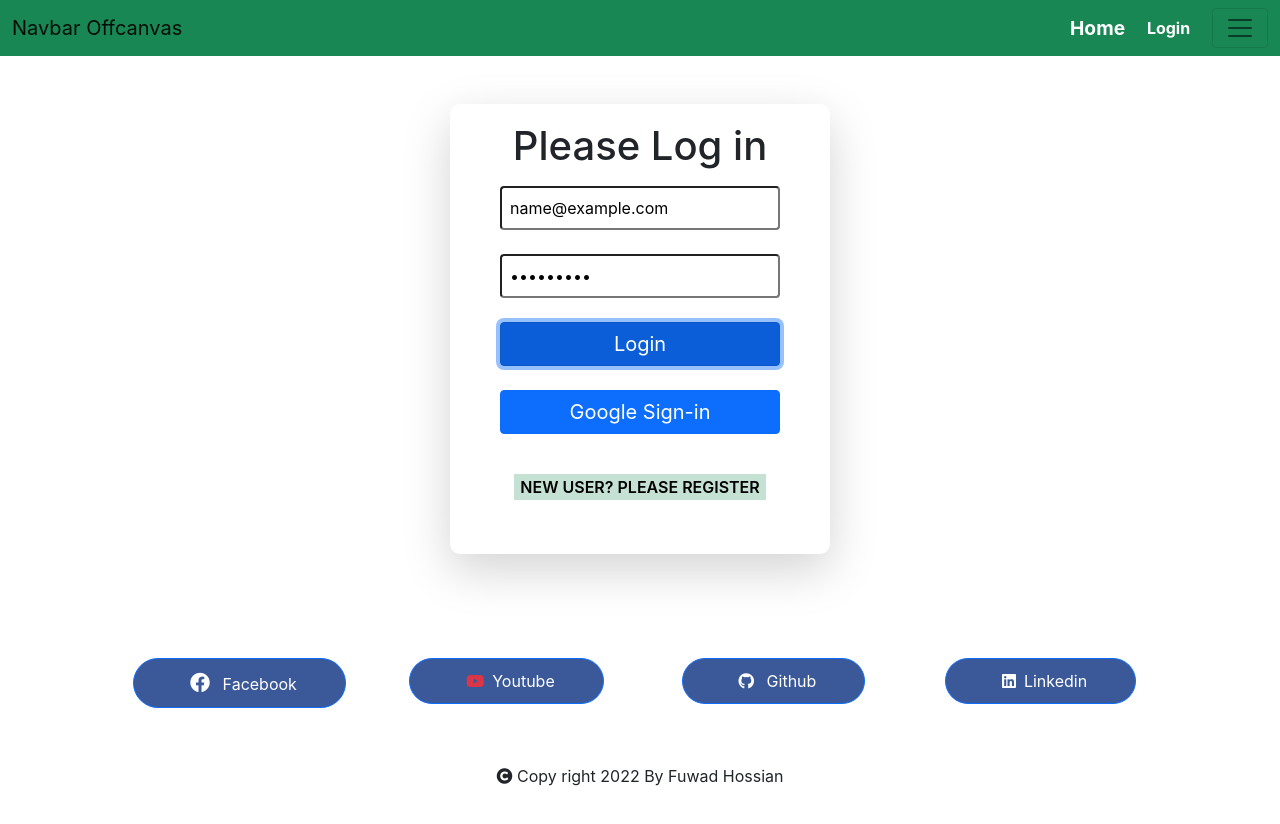
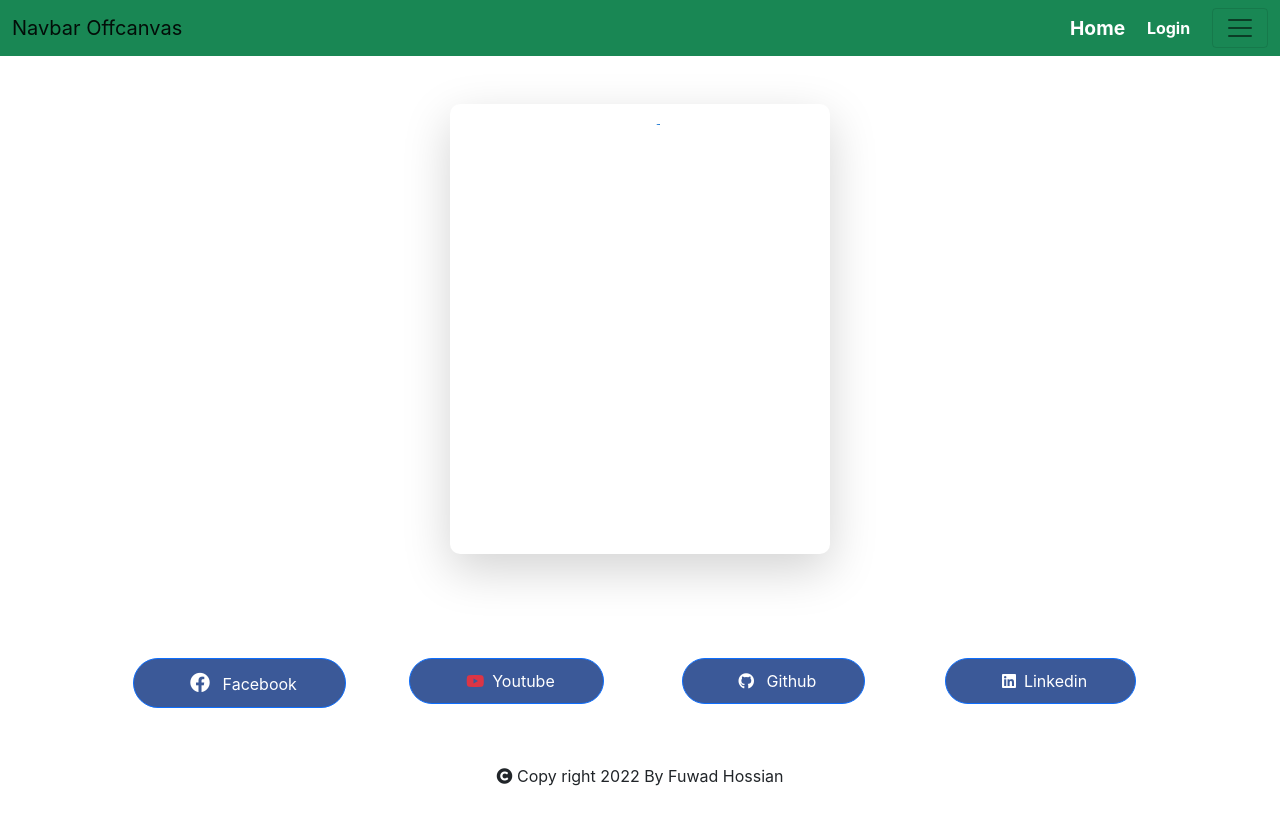
Before and after one commit to Fuhad1998/bicycle-sales-web-cline-site, a React (Create React App) app: page /login in a window 1280 px wide. Both pictures are taken after typing "name@example.com", "Sample123" into the empty fields and a click on the input "Login". Shown: the top 824 px of the page. Built offline with nearby package versions, Linux system fonts and the light colour scheme; no server answers.

Commit message:
add firebase login system

```diff
--- a/package.json
+++ b/package.json
@@ -12,6 +12,7 @@
     "@testing-library/user-event": "^13.5.0",
     "aos": "^2.3.4",
     "bootstrap": "^5.1.3",
+    "firebase": "^9.6.10",
     "react": "^18.0.0",
     "react-bootstrap": "^2.2.3",
     "react-dom": "^18.0.0",
--- /dev/null
+++ b/src/Component/Firebase/Firebase.config.js
@@ -0,0 +1,11 @@
+const firebaseConfig = {
+    apiKey: "AIzaSyB3RVcZr6KOk9GWMr4T5H_feojF0Xmbe0E",
+    authDomain: "bicycle-sales-website.firebaseapp.com",
+    projectId: "bicycle-sales-website",
+    storageBucket: "bicycle-sales-website.appspot.com",
+    messagingSenderId: "885964824447",
+    appId: "1:885964824447:web:c50e1c1c2278c693c7444a",
+    measurementId: "G-WDEYZN0L81"
+  };
+
+  export default firebaseConfig;
--- /dev/null
+++ b/src/Component/Firebase/Firebase.initialize.js
@@ -0,0 +1,9 @@
+import { initializeApp } from "firebase/app";
+import firebaseConfig from "./Firebase.config";
+
+
+const initializeAuthentication = () =>{
+    initializeApp(firebaseConfig);
+}
+
+export default initializeAuthentication;
--- a/src/Component/HomePage/Header/Header.js
+++ b/src/Component/HomePage/Header/Header.js
@@ -3,8 +3,10 @@ import { Container, Nav, Navbar, Offcanvas } from "react-bootstrap";
 import './Header.css'
 
 import { Link } from "react-router-dom";
+import useAuth from "../../../Hooks/UseAuth";
 
 const Header = () => {
+  const {user, logOut} = useAuth();
   return (
     <Navbar bg="success" expand={false}>
       <Container fluid>
@@ -16,6 +18,12 @@ const Header = () => {
         >
           Home
         </Link>
+       {
+         user?.email ?
+         <button className="text-white  text-decoration-none fw-bold " onClick={logOut}>
+            Log-Out
+          </button>
+         :
          <Link
          className="text-white text-decoration-none fw-bold"
          color="inherit"
@@ -23,6 +31,7 @@ const Header = () => {
        >
          Login
        </Link>
+       }
         <Navbar.Toggle aria-controls="offcanvasNavbar" />
         <Navbar.Offcanvas
           id="offcanvasNavbar"
--- a/src/Component/Login/Login.js
+++ b/src/Component/Login/Login.js
@@ -1,16 +1,20 @@
 import React from "react";
 import { useForm } from "react-hook-form";
 import { Link } from "react-router-dom";
+import useAuth from "../../Hooks/UseAuth";
+import CircularProgress from '@mui/material/CircularProgress'
 import "./Login.css";
 
 const Login = () => {
   const { register, handleSubmit } = useForm();
+  const {loginUser, isloding} = useAuth();
   const onSubmit = (data) => {
+    loginUser(data.email, data.password)
     alert("Register success");
   };
   return (
     <div className="container bg-white  login-container my-5 shadow-lg">
-      <form className="login-from" onSubmit={handleSubmit(onSubmit)}>
+      { ! isloding && <form className="login-from" onSubmit={handleSubmit(onSubmit)}>
         <h1 className="p-2 ">Please Log in</h1>
         <input
           className="input-btn p-2 rounded"
@@ -45,7 +49,8 @@ const Login = () => {
             NEW USER? PLEASE REGISTER
           </button>
         </Link>
-      </form>
+      </form>}
+      {isloding && <CircularProgress />}
     </div>
 
   );
--- a/src/Component/Register/Register.js
+++ b/src/Component/Register/Register.js
@@ -1,18 +1,19 @@
-import React from 'react';
-import { useForm } from 'react-hook-form';
-import { Link } from 'react-router-dom';
+import React from "react";
+import { useForm } from "react-hook-form";
+import { Link } from "react-router-dom";
+import useAuth from "../../Hooks/UseAuth";
+import CircularProgress from '@mui/material/CircularProgress'
 
 const Register = () => {
-
-
+  const {registerUser, isloding} = useAuth();
   const { register, handleSubmit } = useForm();
   const onSubmit = (data) => {
-
+    registerUser(data.email, data.password)
     alert("Register success");
   };
   return (
     <div className="container bg-white  Register-container my-5 shadow-lg">
-      <form className="login-from" onSubmit={handleSubmit(onSubmit)}>
+      { ! isloding && <form className="login-from" onSubmit={handleSubmit(onSubmit)}>
         <h1 className="p-2 ">Please Register</h1>
         <input
           className="input-btn p-2 rounded"
@@ -44,7 +45,8 @@ const Register = () => {
             ALREADY REGISTERED? PLEASE LOG-IN
           </button>
         </Link>
-      </form>
+      </form>}
+      {isloding && <CircularProgress />}
     </div>
   );
 };
--- /dev/null
+++ b/src/Context/AuthProvider/AuthProvider.js
@@ -0,0 +1,17 @@
+import React, { createContext } from 'react';
+import UseFirebase from '../../Hooks/UseFirbase';
+
+
+
+export const AuthContext = createContext(null)
+
+const AuthProvider = ({children}) => {
+    const allContext = UseFirebase()
+    return (
+        <AuthContext.Provider value={allContext}>
+            {children}
+        </AuthContext.Provider>
+    );
+};
+
+export default AuthProvider;
--- /dev/null
+++ b/src/Hooks/UseAuth.js
@@ -0,0 +1,10 @@
+import { useContext } from "react";
+import { AuthContext } from "../Context/AuthProvider/AuthProvider";
+
+
+const useAuth = () =>{
+    const auth = useContext(AuthContext)
+    return auth;
+}
+
+export default useAuth;
--- /dev/null
+++ b/src/Hooks/UseFirbase.js
@@ -0,0 +1,82 @@
+import { useEffect, useState } from "react";
+import initializeAuthentication from "../Component/Firebase/Firebase.initialize";
+import { getAuth, createUserWithEmailAndPassword, onAuthStateChanged, signOut, signInWithEmailAndPassword } from "firebase/auth";
+
+
+initializeAuthentication();
+
+const UseFirebase = () => {
+  const [user, setUser] = useState({});
+  const [isloding, setIsloding] = useState(true);
+
+  const auth = getAuth();
+
+  const registerUser = (email, password) => {
+    setIsloding(true)
+    createUserWithEmailAndPassword(auth, email, password)
+      .then((userCredential) => {
+
+        const user = userCredential.user;
+
+      })
+      .catch((error) => {
+        const errorCode = error.code;
+        const errorMessage = error.message;
+
+      })
+      .finally(() => setIsloding(false));
+  };
+
+
+  const loginUser = (email, password) =>{
+    setIsloding(true)
+    signInWithEmailAndPassword(auth, email, password)
+    .then((userCredential) => {
+
+      const user = userCredential.user;
+
+    })
+    .catch((error) => {
+      const errorCode = error.code;
+      const errorMessage = error.message;
+    })
+    .finally(() => setIsloding(false));
+
+  }
+
+
+  const logOut = () =>{
+    setIsloding(true)
+    signOut(auth).then(() => {
+
+      }).catch((error) => {
+
+      })
+      .finally(() => setIsloding(false));
+  }
+
+  useEffect(()=>{
+    const unsubscribe = onAuthStateChanged(auth, (user) => {
+        if (user) {
+
+
+          setUser(user)
+
+        } else {
+          setUser({})
+        }
+        setIsloding(false)
+      });
+      return () => unsubscribe;
+  }, [])
+
+  return {
+    user,
+    registerUser,
+    loginUser,
+    logOut,
+    isloding
+  };
+};
+
+export default UseFirebase;
```
Also changed, not shown: src/App.js (+4 -3 lines), 1 other file (tests, documents, lock files or other folders). Lines whose indentation alone changed are shown as unchanged.
